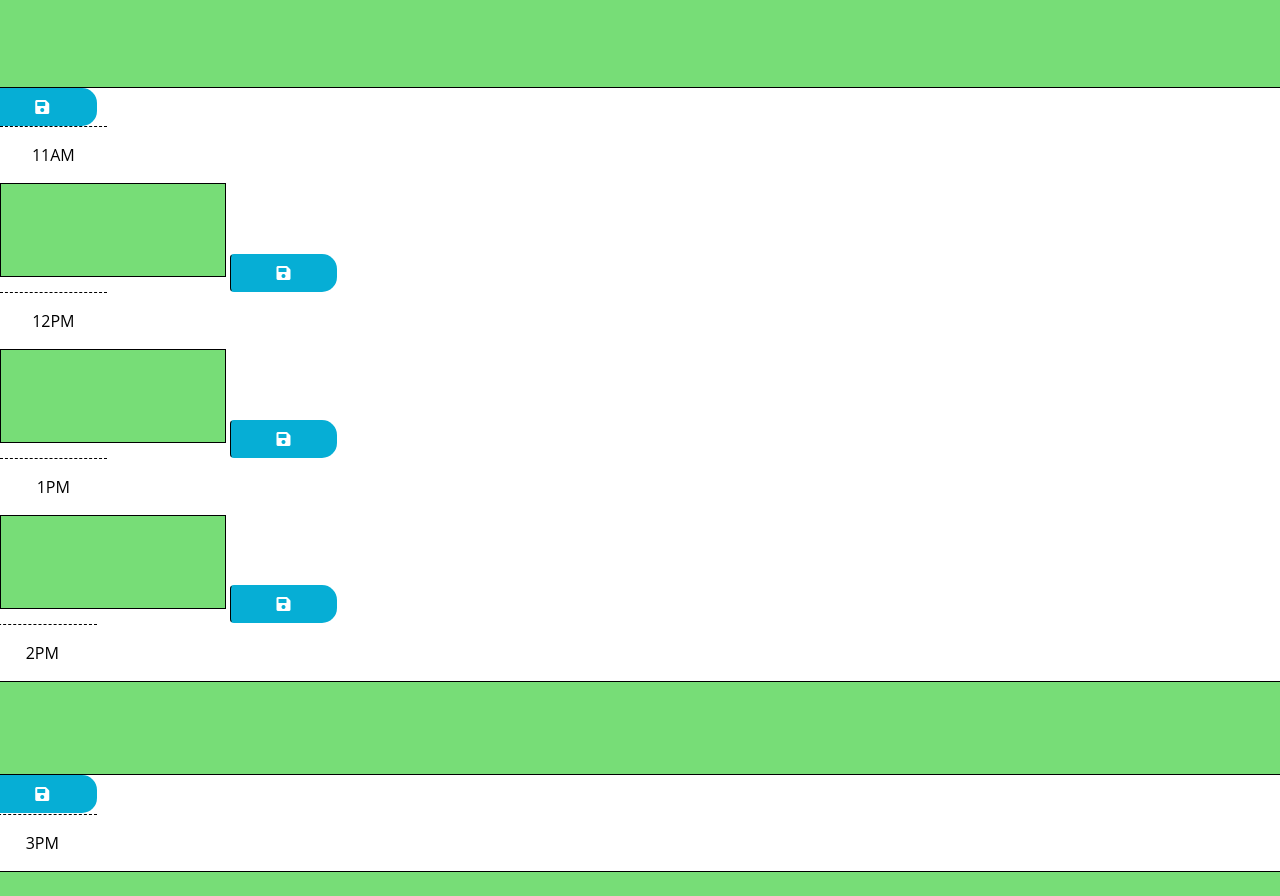
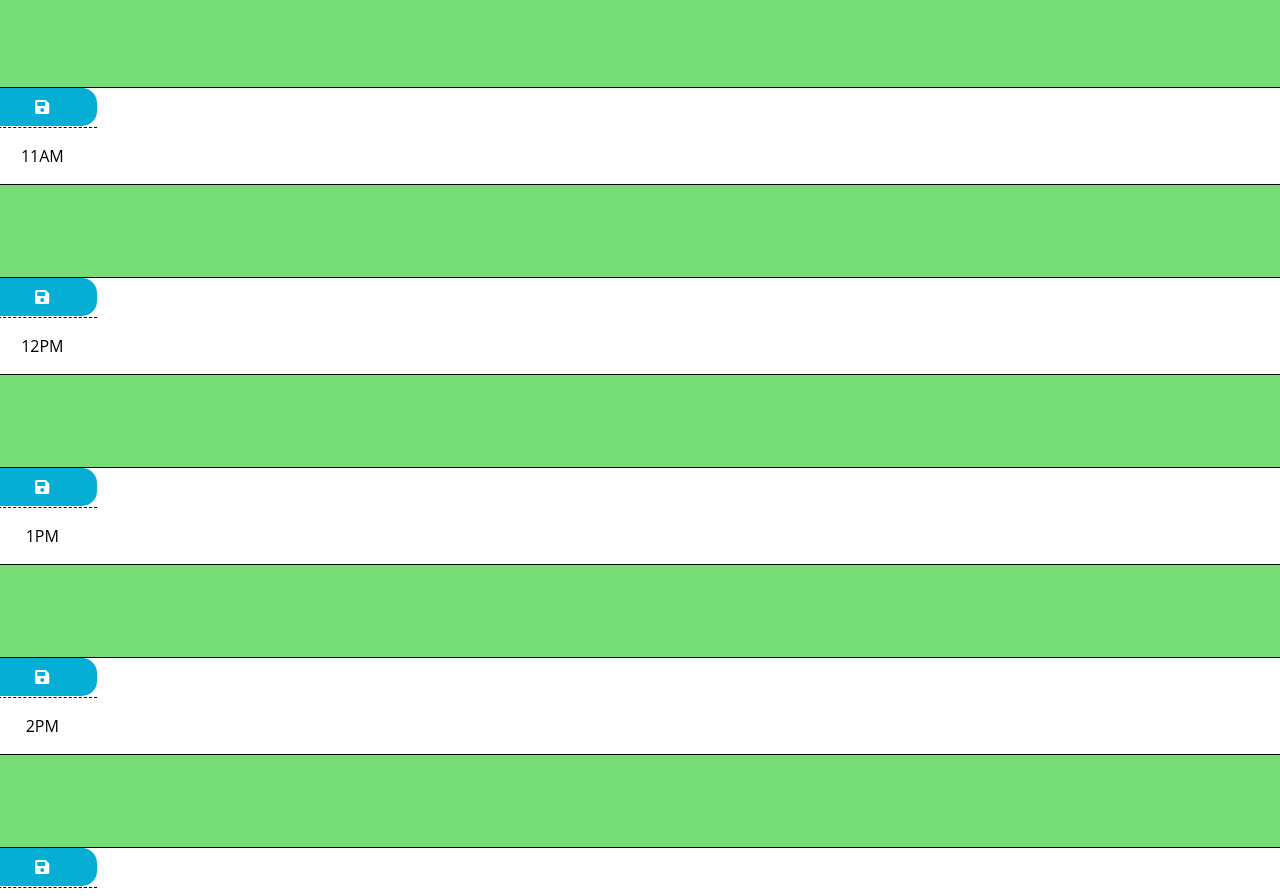
Before and after one commit to JeepingCoder/calender-app, a plain HTML site: page index.html in a window 1280 px wide. Shown: the part 600-1496 px from the top of the page. Drawn offline with nearby package versions, Linux system fonts and the light colour scheme.

Commit message:
added README

```diff
--- a/index.html
+++ b/index.html
@@ -56,7 +56,7 @@
     </div>
 
 
-    <div id="hour-11" class=" time-block">
+    <div id="hour-11" class="row time-block">
       <div class="col-2 col-md-1 hour text-center py-3">11AM</div>
       <textarea id="text-11" class=" description" rows="3"> </textarea>
       <button class="btn saveBtn col-2 col-md-1" aria-label="save">
@@ -64,14 +64,14 @@
       </button>
     </div>
 
-    <div id="hour-12" class="time-block">
+    <div id="hour-12" class="row time-block">
       <div class="col-2 col-md-1 hour text-center py-3">12PM</div>
       <textarea id="text-12" class=" description" rows="3"> </textarea>
       <button class="btn saveBtn col-2 col-md-1" aria-label="save">
         <i class="fas fa-save" aria-hidden="true"></i>
       </button>
     </div>
-    <div id="hour-13" class=" time-block ">
+    <div id="hour-13" class="row time-block ">
       <div class="col-2 col-md-1 hour text-center py-3">1PM</div>
       <textarea id="text-13" class=" description" rows="3"> </textarea>
       <button class="btn saveBtn col-2 col-md-1" aria-label="save">
```
Also changed, not shown: 1 other file.
